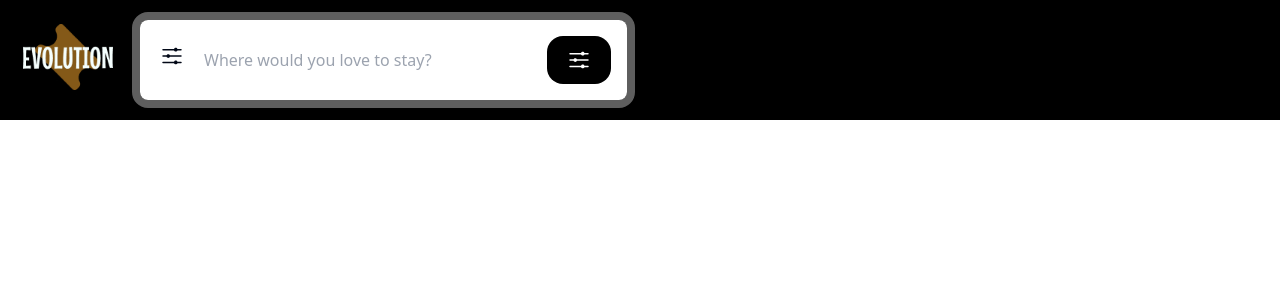
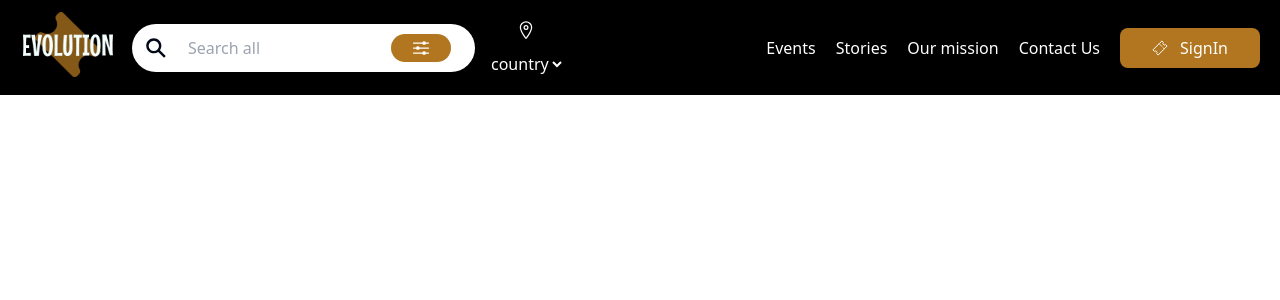
Before and after one commit to paddinghq/evolution, a Next.js app: page / in a window 1280 px wide. Shown: the top 300 px of the page. Built offline with nearby package versions, Linux system fonts and the light colour scheme.

Commit message:
Navgation bar implementation

```diff
--- a/components/Navbar.tsx
+++ b/components/Navbar.tsx
@@ -1,32 +1,92 @@
-import { IoIosOptions } from 'react-icons/io';
 import Logo from '@/components/Assests/Evolution_logo.png';
+import Link from 'next/link';
+import {  IoLocationOutline, IoOptions, IoSearchSharp, IoTicketOutline } from 'react-icons/io5';
+import SignIn from '../app/(auth)/signin/index';
+
+const priceOptions = [
+	{ value: "Select price", label: "country" },
+	{ value: "nigeria", label: "Nigeria" },
+	{ value: "togo", label: "Togo" },
+	{ value: "others", label: "others" },
+];
+
+const links = [
+	{ id: 1, name: 'Events', href: '/events' },
+	{ id: 2, name: 'Stories', href: '/stories' },
+	{ id: 3, name: 'Our mission', href: '/mission' },
+	{ id: 4, name: 'Contact Us', href: '/contactus' },
+];
+
+
+
+  const token = typeof window !== 'undefined' ? localStorage.getItem('token') : null;
+
 
 const Navbar = () => {
   return (
-    <div className="bg-black flex justify-between gap-6 py-3 px-5">
+    <div className="bg-black flex justify-between py-3 px-5">
       	<div className="flex justify-between items-center gap-4">
+			<Link href="/">
 				<img src={Logo.src} alt="Evolution logo" className="w-24" />
+			</Link>
 
-        <div className="relative border-[0.5rem] border-solid border-[#ffffff5e] rounded-2xl">
-						{/* <FontAwesomeIcon icon={faMagnifyingGlass} className="absolute text-2xl xl:top-[1.5rem] xl:left-5 md:top-[1.5rem] md:left-3 sm:hidden md:block" /> */}
-                        <IoIosOptions size={24} className="absolute text-2xl xl:top-[1.5rem] xl:left-5 md:top-[1.5rem] md:left-3 sm:hidden md:block" />
+			<div className="flex justify-center items-center gap-3">
+				<div className="relative flex justify-center items-center">
+					<IoSearchSharp size={24} className="absolute  md:left-3 sm:hidden md:block" />
 					<input
 						type="text"
 						name="search"
 						id="search"
-							placeholder="Where would you love to stay?"
-							className="w-full rounded-lg outline-none  sm:pr-0 sm:pl-3 sm:w-full sm:h-[5rem] md:pl-12 md:h-[5rem] xl:pr-[12rem] xl:pl-[4rem] xl:h-[5rem]"
+						placeholder="Search all"
+						className=" rounded-full outline-none px-14 py-3"
 					/>
 
-						<div
+						<div className="absolute rounded-2xl bg-[#B1761F] text-white right-6 px-5 py-1">
+							<IoOptions size={20} className=" md:left-3 sm:hidden md:block" />
+						</div>
+				</div>
+				<div className="flex flex-col items-center text-white gap-3">
+					<IoLocationOutline size={20}/>
 
-							className="absolute rounded-2xl bg-black text-white sm:py-4 sm:px-3 sm:top-[7rem] sm:w-full  md:top-[0.6rem]
-              sm:right-0 md:right-2 md:w-auto xl:top-[1rem] xl:right-4 xl:w-auto xl:py-3 xl:px-5 "
-						>
-                        <IoIosOptions size={24} className="text-2xl xl:top-[1.5rem] xl:left-5 md:top-[1.5rem] md:left-3 sm:hidden md:block" />
+					<select className='bg-transparent text-white border-none'>
+						{priceOptions.map((option) => (
+							<option key={option.value} value={option.value}>
+								{option.label}
+							</option>
+						))}
+					</select>
+				</div>
+			</div>
+
 
       	</div>
+
+		<div className="flex justify-center items-center gap-5">
+			{links.map((link) => (
+			<Link key={link.id} href={link.href} className='text-white hover:text-[#B1761F] active:bg-[#B1761F] '>
+				{link.name}
+			</Link>
+			))}
+			{token ? (
+				<>
+					<Link href="/profile">Profile</Link>
+					<div className="flex">
+						<Link href='/createevent' className='bg-[#B1761f] text-white py-3 px-8 rounded-lg'>
+						<IoTicketOutline />
+						Create an event
+						</Link>
 					</div>
+				</>
+				) : (
+					<div className="flex">
+						<Link href="/signin" className='bg-[#B1761f] text-white py-2 px-8 rounded-lg flex justify-center items-center gap-3' >
+						<IoTicketOutline />
+						SignIn
+					</Link>
+					</div>
+
+				)
+			}
 
 		</div>
     </div>
@@ -34,20 +94,3 @@ const Navbar = () => {
 };
 
 export default Navbar;
-
-{/* <div className="relative flex justify-between items-center">
-<div className="bg-primary absolute">
-    <IoIosOptions size={24} />
-</div>
-
-<input
-type="text"
-name="search"
-id="search"
-placeholder="search"
-className="px-5 py-3 rounded-full"
-/>
-<div className="bg-primary absolute">
-<IoIosOptions size={24} />
-</div>
-</div> */}
```
Lines whose indentation alone changed are shown as unchanged.
